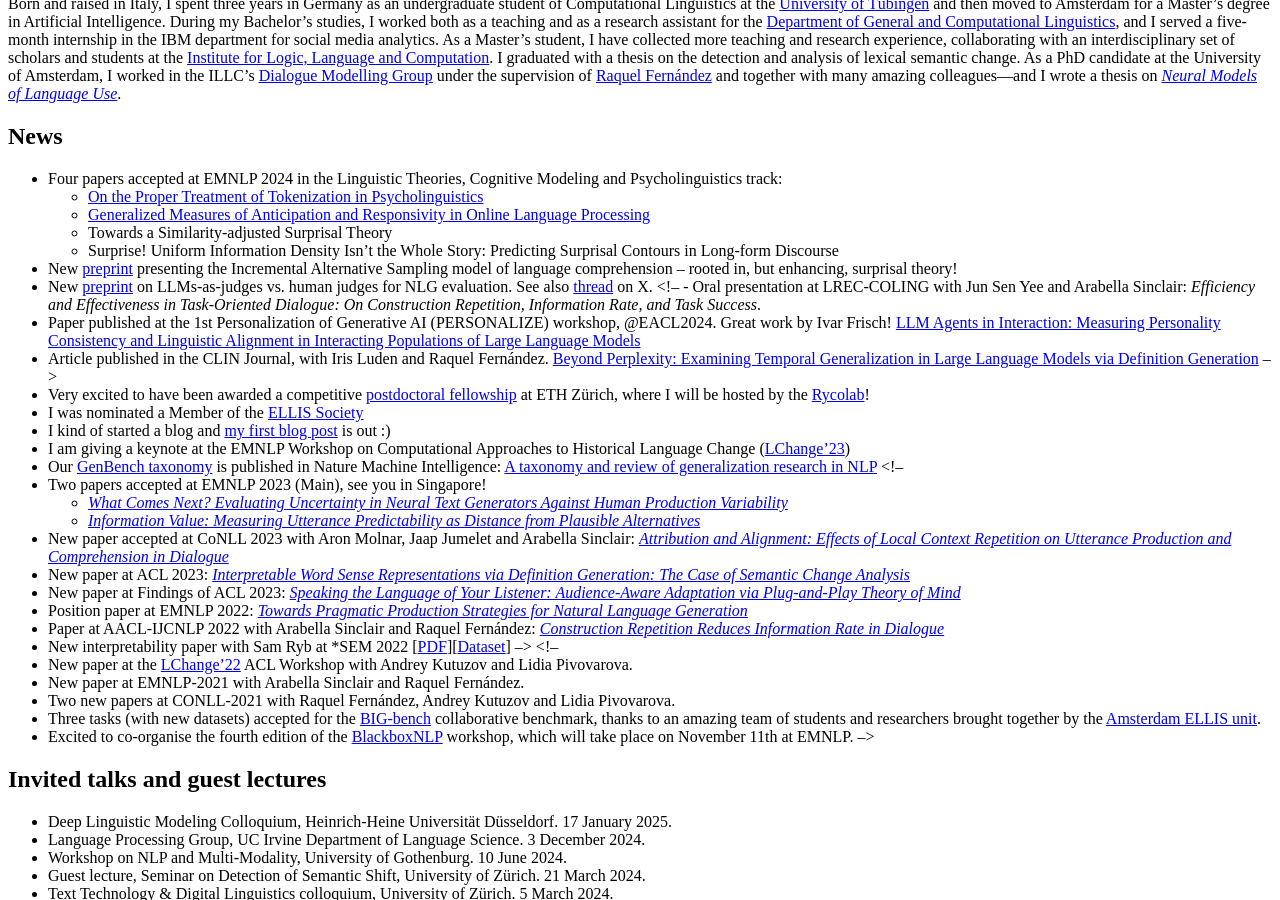
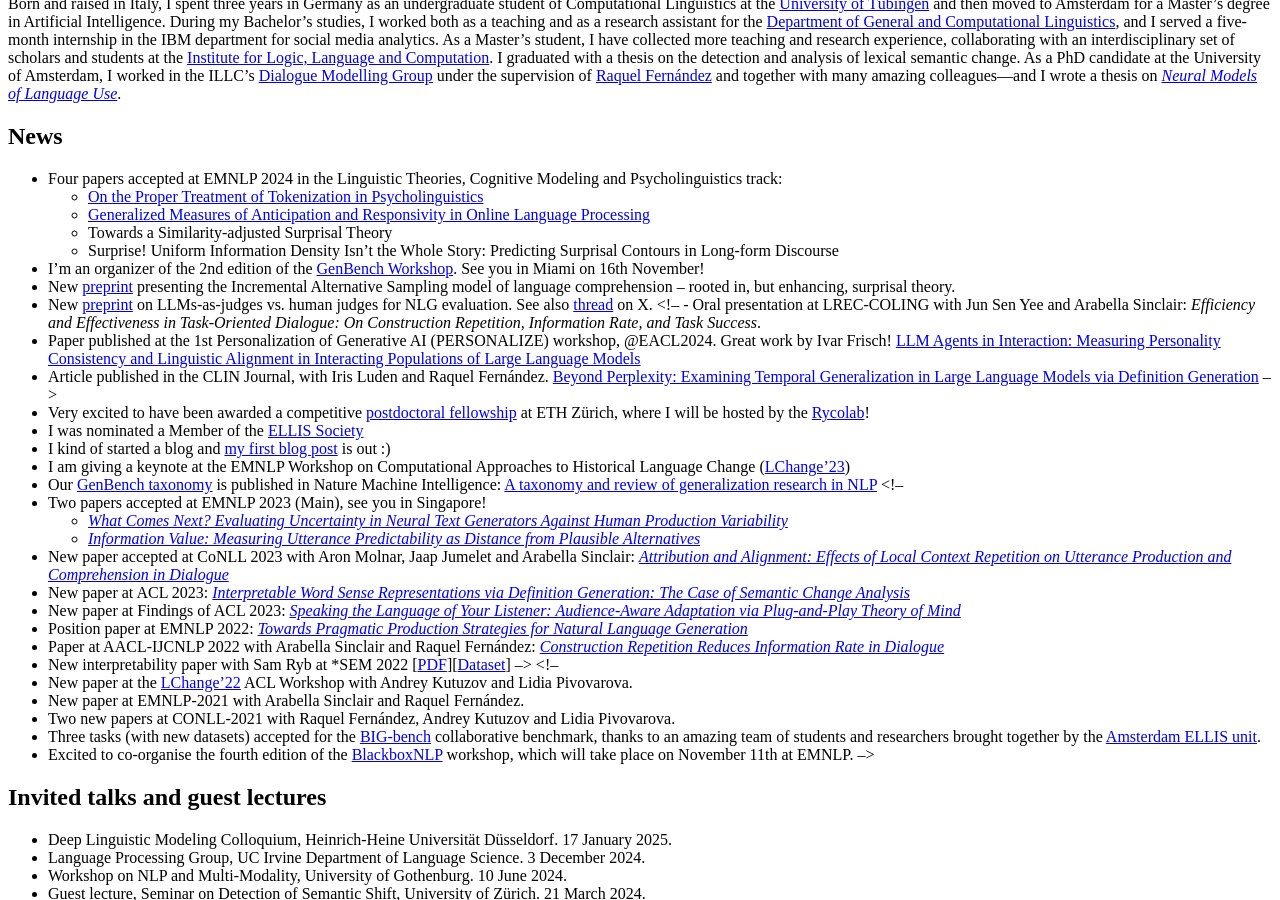
Before and after one commit to glnmario/glnmario.github.io, a Jekyll site: the page built from index.md, in a window 1280 px wide and 900 px high, scrolled down 1221 px. Built offline with Jekyll 4.4.1, drawn with Linux system fonts in a browser that asks for light colours.

Commit message:
Update index.md

```diff
--- a/index.md
+++ b/index.md
@@ -34,7 +34,8 @@ Currently I study Artificial Intelligence at the University of Amsterdam.
   - [Generalized Measures of Anticipation and Responsivity in Online Language Processing](https://arxiv.org/pdf/2409.10728)
   - Towards a Similarity-adjusted Surprisal Theory
   - Surprise! Uniform Information Density Isn't the Whole Story: Predicting Surprisal Contours in Long-form Discourse
-- New [preprint](https://doi.org/10.31234/osf.io/fhp84) presenting the Incremental Alternative Sampling model of language comprehension -- rooted in, but enhancing, surprisal theory!
+- I'm an organizer of the 2nd edition of the [GenBench Workshop](https://genbench.org/workshop/). See you in Miami on 16th November!
+- New [preprint](https://doi.org/10.31234/osf.io/fhp84) presenting the Incremental Alternative Sampling model of language comprehension -- rooted in, but enhancing, surprisal theory.
 - New [preprint](https://arxiv.org/pdf/2406.18403) on LLMs-as-judges vs. human judges for NLG evaluation. See also [thread](https://x.com/glnmario/status/1807784630935835040) on X.
 <!-- - Oral presentation at LREC-COLING with Jun Sen Yee and Arabella Sinclair: _Efficiency and Effectiveness in Task‐Oriented Dialogue: On Construction Repetition, Information Rate, and Task Success_.
 - Paper published at the 1st Personalization of Generative AI (PERSONALIZE) workshop, @EACL2024. Great work by Ivar Frisch! [LLM Agents in Interaction: Measuring Personality Consistency and Linguistic Alignment in Interacting Populations of Large Language Models](https://aclanthology.org/2024.personalize-1.9/)
```
